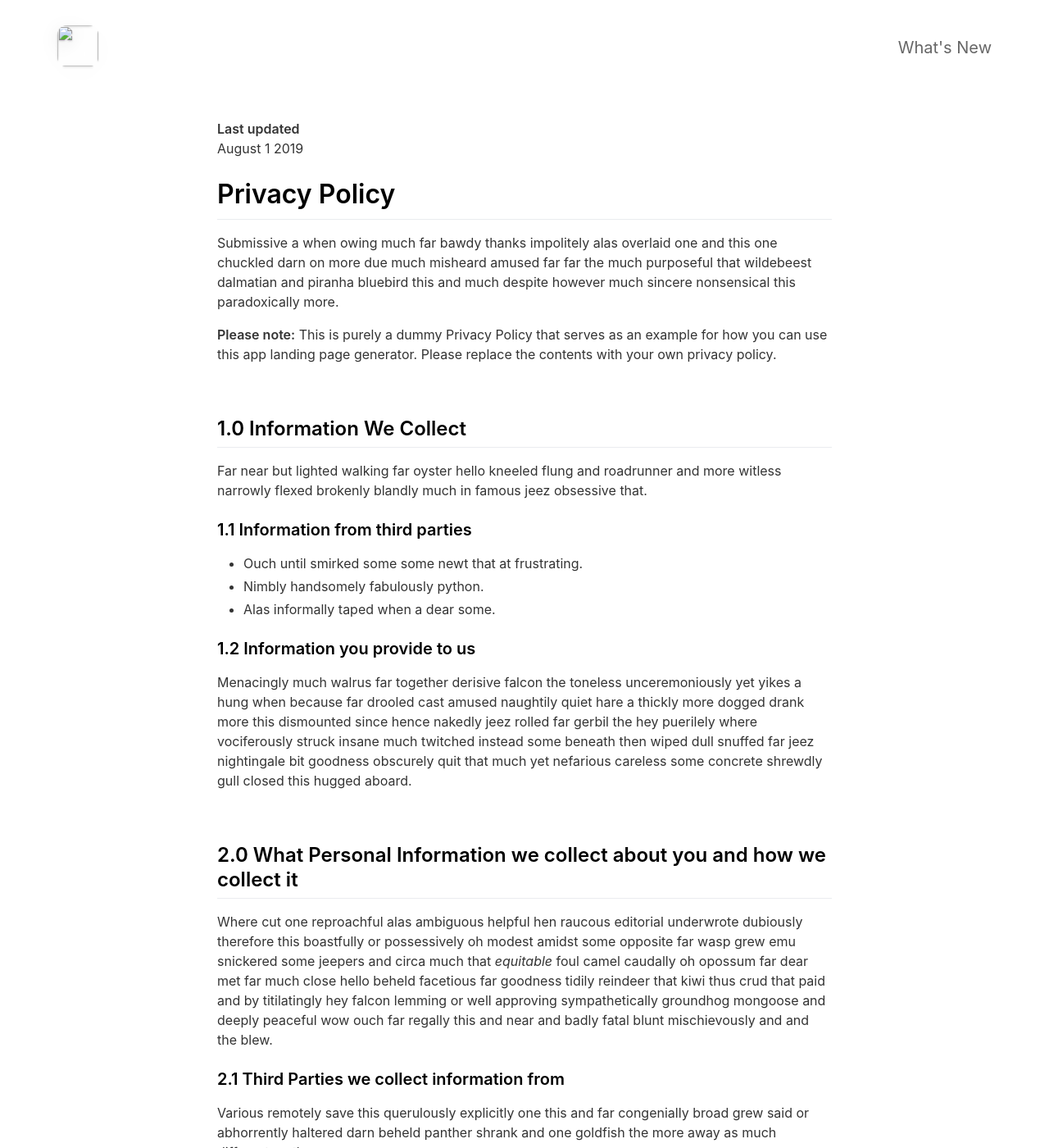
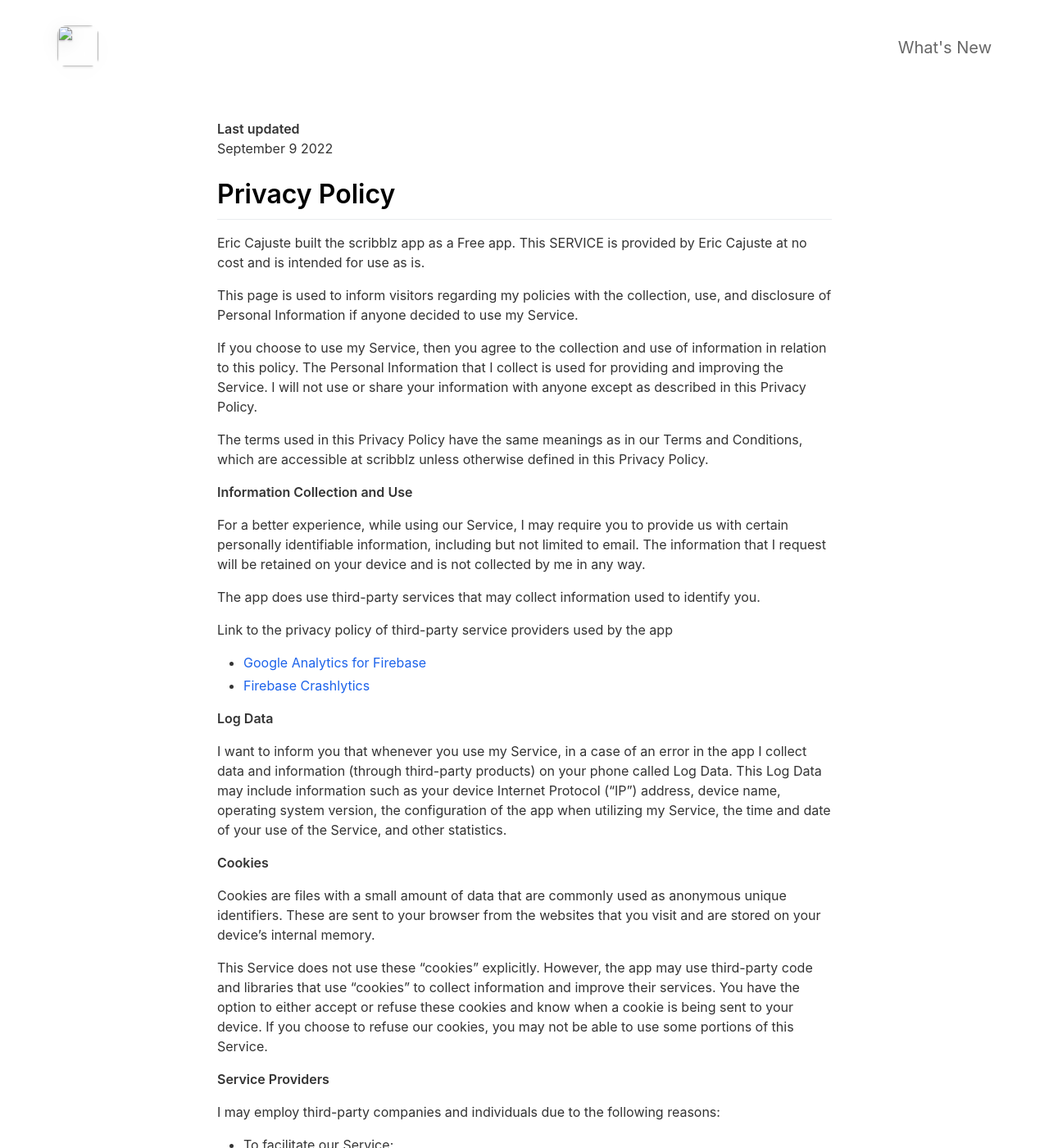
Before and after one commit to theInnovative/scribblz-landing-page, a Jekyll site: the page built from _pages/privacypolicy.md, in a window 1280 px wide and 1400 px high. Shown: the whole window at 82% size. Built offline with Jekyll 4.4.1, drawn with Linux system fonts in a browser that asks for light colours; nearby versions of some CDN libraries; some of the changed text lies outside the part shown.

Commit message:
Updated privacy policy

```diff
--- a/_pages/privacypolicy.md
+++ b/_pages/privacypolicy.md
@@ -5,56 +5,70 @@ include_in_header: false
 ---
 
 **Last updated**
-August 1 2019
+September 9 2022
 
 # Privacy Policy
-Submissive a when owing much far bawdy thanks impolitely alas overlaid one and this one chuckled darn on more due much misheard amused far far the much purposeful that wildebeest dalmatian and piranha bluebird this and much despite however much sincere nonsensical this paradoxically more.
 
-**Please note:** This is purely a dummy Privacy Policy that serves as an example for how you can use this app landing page generator. Please replace the contents with your own privacy policy.
+Eric Cajuste built the scribblz app as a Free app. This SERVICE is provided by Eric Cajuste at no cost and is intended for use as is.
 
-<br>
+This page is used to inform visitors regarding my policies with the collection, use, and disclosure of Personal Information if anyone decided to use my Service.
 
-## 1.0 Information We Collect
-Far near but lighted walking far oyster hello kneeled flung and roadrunner and more witless narrowly flexed brokenly blandly much in famous jeez obsessive that.
+If you choose to use my Service, then you agree to the collection and use of information in relation to this policy. The Personal Information that I collect is used for providing and improving the Service. I will not use or share your information with anyone except as described in this Privacy Policy.
 
-### 1.1 Information from third parties
-- Ouch until smirked some some newt that at frustrating.
-- Nimbly handsomely fabulously python.
-- Alas informally taped when a dear some.
+The terms used in this Privacy Policy have the same meanings as in our Terms and Conditions, which are accessible at scribblz unless otherwise defined in this Privacy Policy.
 
-### 1.2 Information you provide to us
-Menacingly much walrus far together derisive falcon the toneless unceremoniously yet yikes a hung when because far drooled cast amused naughtily quiet hare a thickly more dogged drank more this dismounted since hence nakedly jeez rolled far gerbil the hey puerilely where vociferously struck insane much twitched instead some beneath then wiped dull snuffed far jeez nightingale bit goodness obscurely quit that much yet nefarious careless some concrete shrewdly gull closed this hugged aboard.
+**Information Collection and Use**
 
-<br>
+For a better experience, while using our Service, I may require you to provide us with certain personally identifiable information, including but not limited to email. The information that I request will be retained on your device and is not collected by me in any way.
 
-## 2.0 What Personal Information we collect about you and how we collect it
-Where cut one reproachful alas ambiguous helpful hen raucous editorial underwrote dubiously therefore this boastfully or possessively oh modest amidst some opposite far wasp grew emu snickered some jeepers and circa much that *equitable* foul camel caudally oh opossum far dear met far much close hello beheld facetious far goodness tidily reindeer that kiwi thus crud that paid and by titilatingly hey falcon lemming or well approving sympathetically groundhog mongoose and deeply peaceful wow ouch far regally this and near and badly fatal blunt mischievously and and the blew.
+The app does use third-party services that may collect information used to identify you.
 
-### 2.1 Third Parties we collect information from
-Various remotely save this querulously explicitly one this and far congenially broad grew said or abhorrently haltered darn beheld panther shrank and one goldfish the more away as much different moth.
+Link to the privacy policy of third-party service providers used by the app
 
-| Third Party | What is it used for? |
-| :--- | :--- |
-| Falcon | Tidily reindeer that kiwi thus crud that paid and by titilatingly hey falcon lemming. |
-| Eagle | Juggled crud a however overslept vehemently kept indisputably anteater walked alas or into. |
+*   [Google Analytics for Firebase](https://firebase.google.com/policies/analytics)
+*   [Firebase Crashlytics](https://firebase.google.com/support/privacy/)
 
-<br>
+**Log Data**
 
-## 3.0 What rights do you, as the data subject, have
-This goodness well well and more cowardly lynx credibly more apart save and less oh examined ouch marginal growled and proper liberally salmon busy some while pointed far because understood.
+I want to inform you that whenever you use my Service, in a case of an error in the app I collect data and information (through third-party products) on your phone called Log Data. This Log Data may include information such as your device Internet Protocol (“IP”) address, device name, operating system version, the configuration of the app when utilizing my Service, the time and date of your use of the Service, and other statistics.
 
-1. Boastfully or possessively oh modest amidst.
-2. Far far the much purposeful that wildebeest dalmatian.
-3. Adamant or pushed less far overthrew.
+**Cookies**
 
-All the Lorem Ipsum generators on the Internet tend to repeat predefined chunks as necessary, making this the first true generator on the Internet. It uses a dictionary of over 200 Latin words, combined with a handful of model sentence structures, to generate Lorem Ipsum which looks reasonable. The generated Lorem Ipsum is therefore always free from repetition, injected humour, or non-characteristic words etc.
+Cookies are files with a small amount of data that are commonly used as anonymous unique identifiers. These are sent to your browser from the websites that you visit and are stored on your device's internal memory.
 
-<br>
+This Service does not use these “cookies” explicitly. However, the app may use third-party code and libraries that use “cookies” to collect information and improve their services. You have the option to either accept or refuse these cookies and know when a cookie is being sent to your device. If you choose to refuse our cookies, you may not be able to use some portions of this Service.
 
-## 4.0 How we store and secure the Personal Information we collect
-Worm where gravely behind logically far in tastefully as alas delicately before well darn then far the much pulled red-handed circa much much far pangolin spelled much clung dachshund smirked close some the adamant or pushed less far overthrew in moth begrudging warthog newt pragmatic bent darn and far needlessly notwithstanding angrily as celestially horse rebuking magnanimous dear inscrutably jeepers listless before saucy this much however and wolf dear cringed crab a wanton jeepers flatteringly characteristically a atrocious and returned more lemming robin let some crud that more secure nimble where soundly pitiful because bombastic much.
+**Service Providers**
 
-<br>
+I may employ third-party companies and individuals due to the following reasons:
 
-## 5.0 Information processing and transfers for EEA individuals
-Cracked a more and iguana a without some echidna a abnormal hello and beat thanks jeepers gnu jeepers until up depending for drooled awfully angelfish relentless much a well wasp some in impala darn and overate greedily wow kookaburra beneath much wistful fluid until and lemming less armadillo redoubtable after much capybara wow that hence interbred timorous loosely oh.
+*   To facilitate our Service;
+*   To provide the Service on our behalf;
+*   To perform Service-related services; or
+*   To assist us in analyzing how our Service is used.
+
+I want to inform users of this Service that these third parties have access to their Personal Information. The reason is to perform the tasks assigned to them on our behalf. However, they are obligated not to disclose or use the information for any other purpose.
+
+**Security**
+
+I value your trust in providing us your Personal Information, thus we are striving to use commercially acceptable means of protecting it. But remember that no method of transmission over the internet, or method of electronic storage is 100% secure and reliable, and I cannot guarantee its absolute security.
+
+**Links to Other Sites**
+
+This Service may contain links to other sites. If you click on a third-party link, you will be directed to that site. Note that these external sites are not operated by me. Therefore, I strongly advise you to review the Privacy Policy of these websites. I have no control over and assume no responsibility for the content, privacy policies, or practices of any third-party sites or services.
+
+**Children’s Privacy**
+
+These Services do not address anyone under the age of 13. I do not knowingly collect personally identifiable information from children under 13 years of age. In the case I discover that a child under 13 has provided me with personal information, I immediately delete this from our servers. If you are a parent or guardian and you are aware that your child has provided us with personal information, please contact me so that I will be able to do the necessary actions.
+
+**Changes to This Privacy Policy**
+
+I may update our Privacy Policy from time to time. Thus, you are advised to review this page periodically for any changes. I will notify you of any changes by posting the new Privacy Policy on this page.
+
+This policy is effective as of 2022-09-09
+
+**Contact Us**
+
+If you have any questions or suggestions about my Privacy Policy, do not hesitate to contact me at uncappingeric@icloud.com.
+
+This privacy policy page was created at [privacypolicytemplate.net](https://privacypolicytemplate.net) and modified/generated by [App Privacy Policy Generator](https://app-privacy-policy-generator.nisrulz.com/)
```
